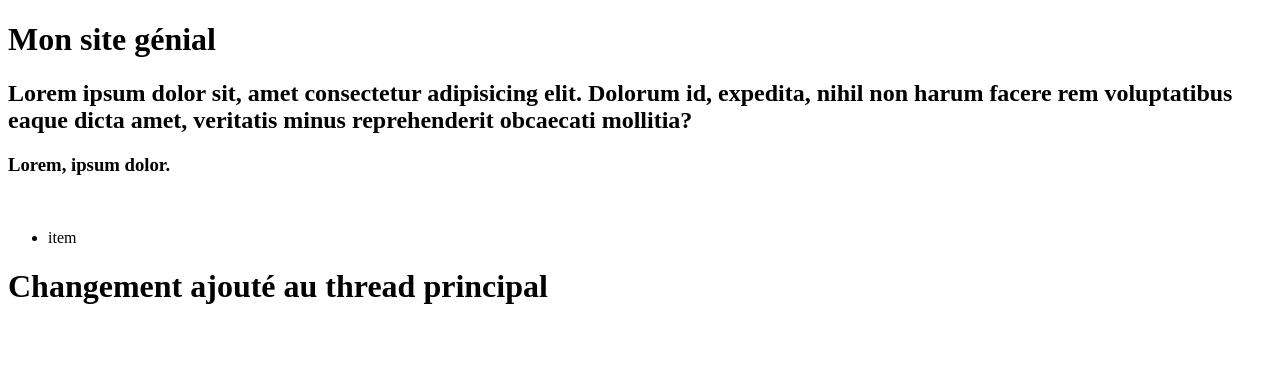
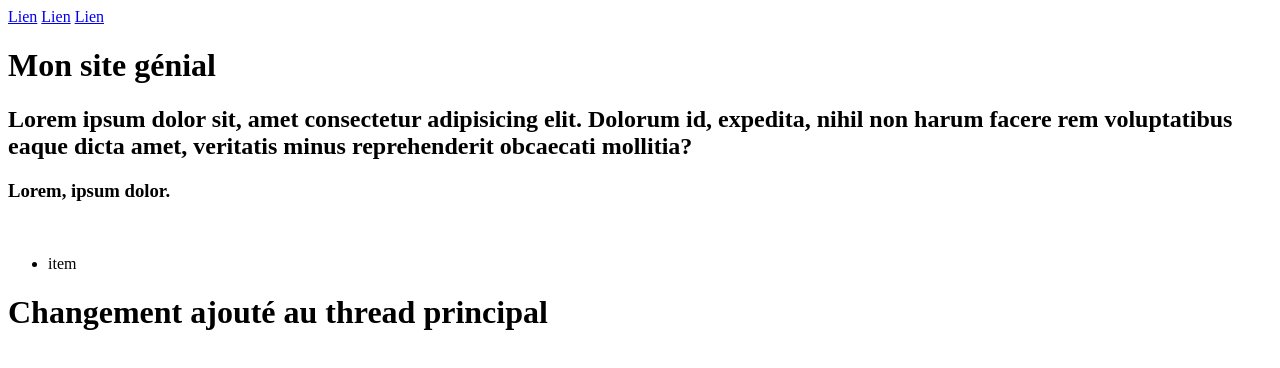
Before and after one commit to Userx4578/site-classique, a plain HTML site: page index.html in a window 1280 px wide. Drawn offline with Linux system fonts and the light colour scheme.

Commit message:
ajout navbar

```diff
--- a/index.html
+++ b/index.html
@@ -7,6 +7,11 @@
     <title>Document</title>
 </head>
 <body>
+    <nav>
+        <a href="#">Lien</a>
+        <a href="#">Lien</a>
+        <a href="#">Lien</a>
+    </nav>
     <h1>Mon site génial</h1>
     <h2>Lorem ipsum dolor sit, amet consectetur adipisicing elit. Dolorum id, expedita, nihil non harum facere rem voluptatibus eaque dicta amet, veritatis minus reprehenderit obcaecati mollitia?</h2>
     <h3>Lorem, ipsum dolor.</h3>
```
